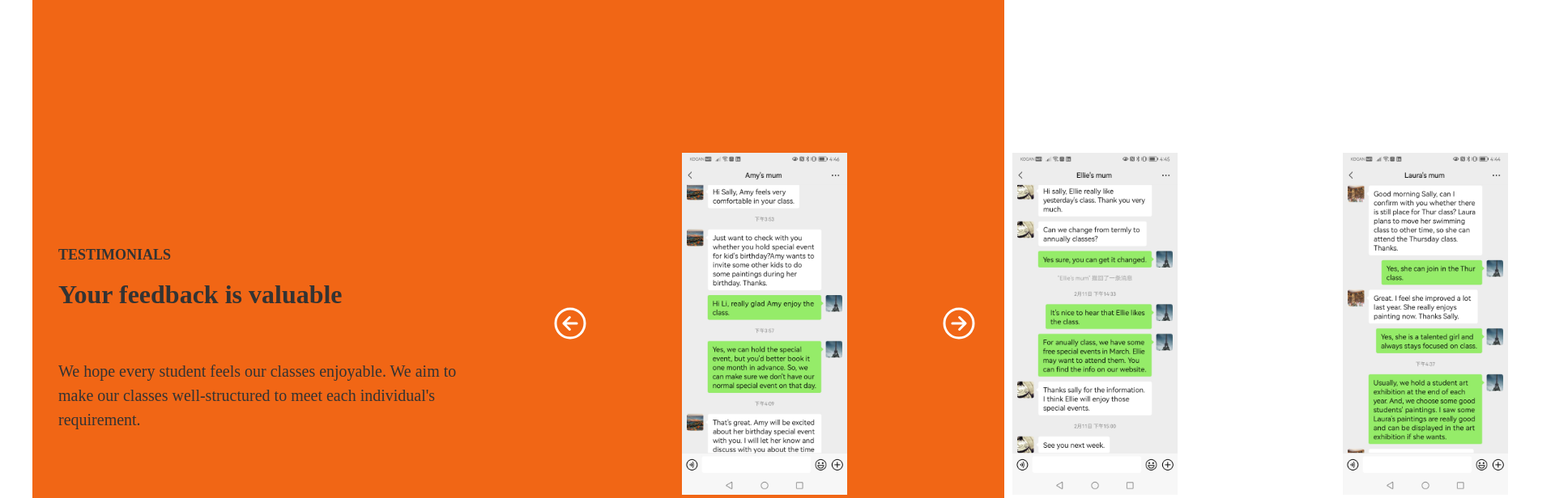
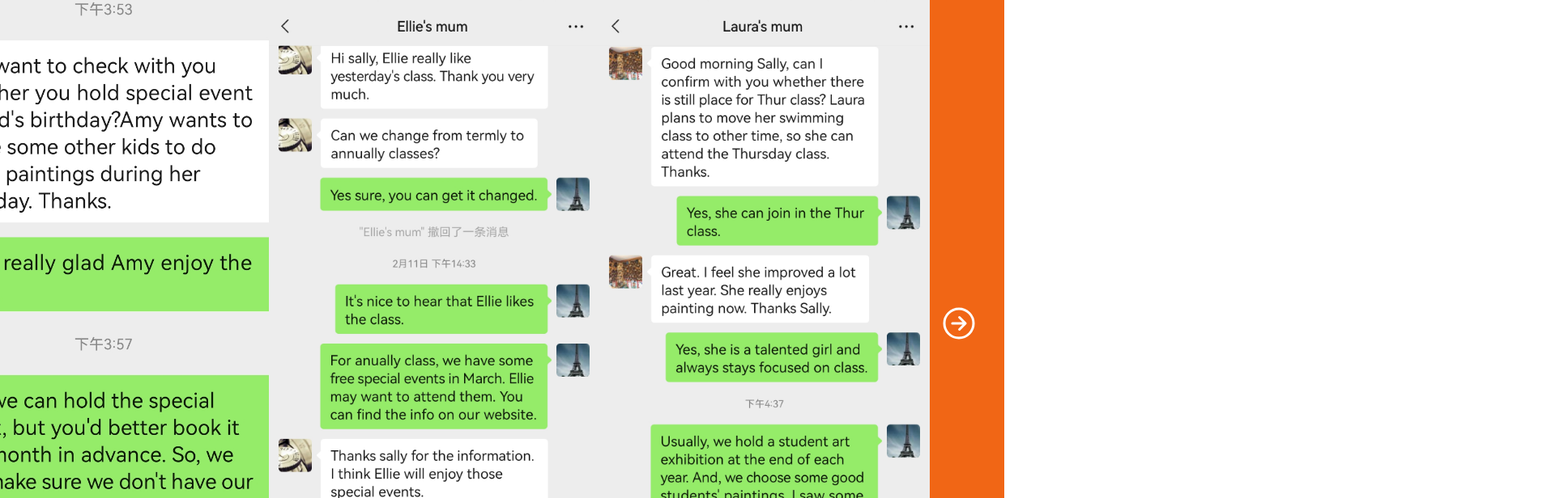
Before and after one commit to JennyZ-hub/PJ-Studio, a plain HTML site: page content/index.html in a window 1280 px wide. Both pictures are taken after a click on the element 704 px from the left and 2840 px from the top of the page. Shown: the part 2440-3056 px from the top of the page at 81% size, 1920 px wide, since content can reach past the window. Drawn offline with nearby package versions, Linux system fonts and the light colour scheme.

Commit message:
add testimonials left and right button

```diff
--- a/content/css/style.css
+++ b/content/css/style.css
@@ -285,7 +285,7 @@ body {
 }
 
 .testimonial-img {
-  max-width: 50%;
+  max-width: 100%;
   transition: all 0.3s;
 }
 
--- a/content/script.js
+++ b/content/script.js
@@ -20,6 +20,33 @@ document.querySelector('.nav-list').addEventListener('click', function (e) {
   }
 });
 
-slides.forEach((s, i) => (s.style.transform = `translateX(${100 * i}%)`));
+let curSlide = 0;
 
-btnLeft.addEventListener('click', function (e) {});
+const goToslide = function (slide) {
+  slides.forEach(
+    (s, i) => (s.style.transform = `translateX(${100 * (i - slide)}%)`)
+  );
+};
+
+goToslide(0);
+
+const nextSlide = function () {
+  if (curSlide === 2) {
+    curSlide = 0;
+  } else {
+    curSlide++;
+  }
+  goToslide(curSlide);
+};
+btnRight.addEventListener('click', nextSlide);
+
+const previousSlide = function () {
+  if (curSlide === 0) {
+    curSlide = 2;
+  } else {
+    curSlide--;
+  }
+  goToslide(curSlide);
+};
+
+btnLeft.addEventListener('click', previousSlide);
```
